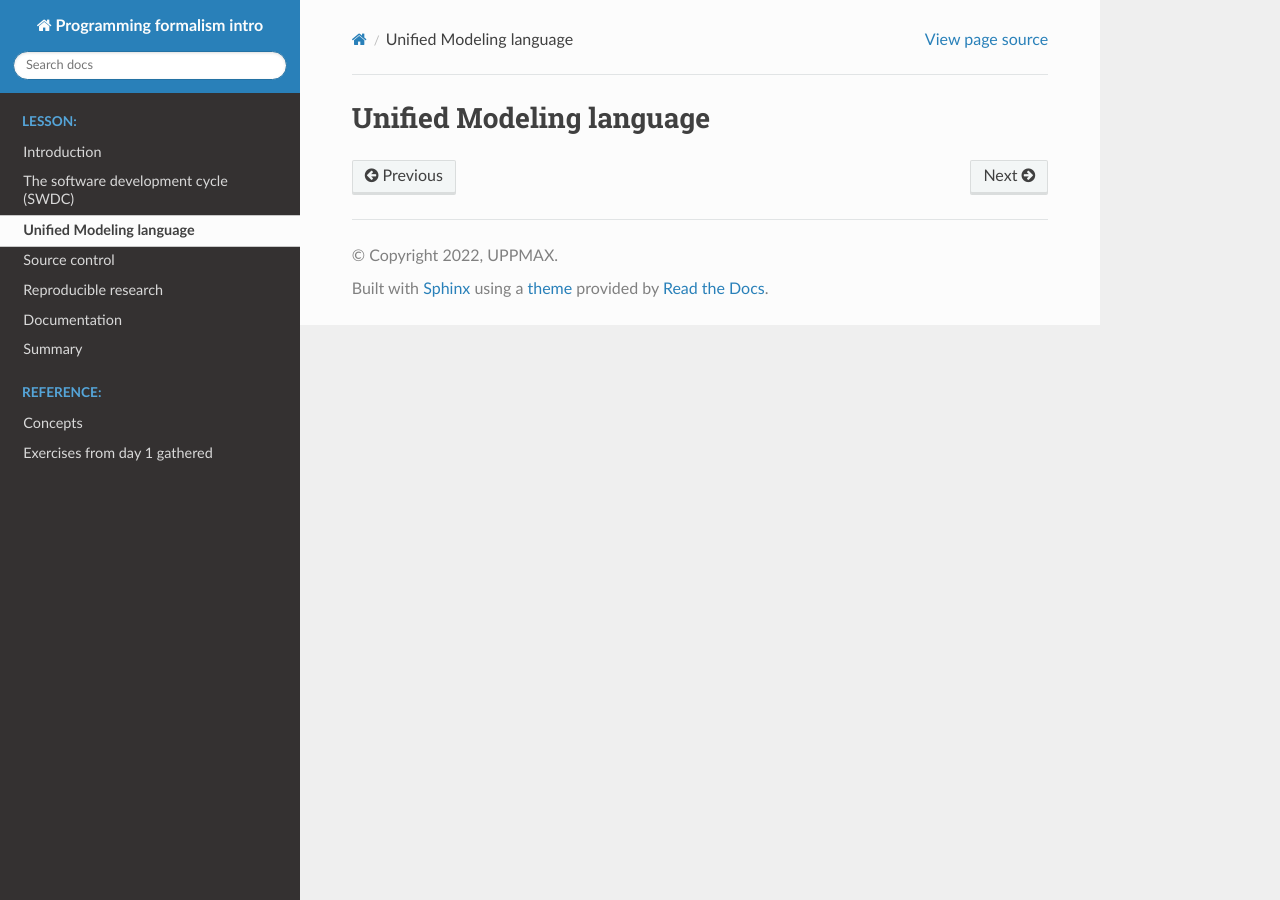
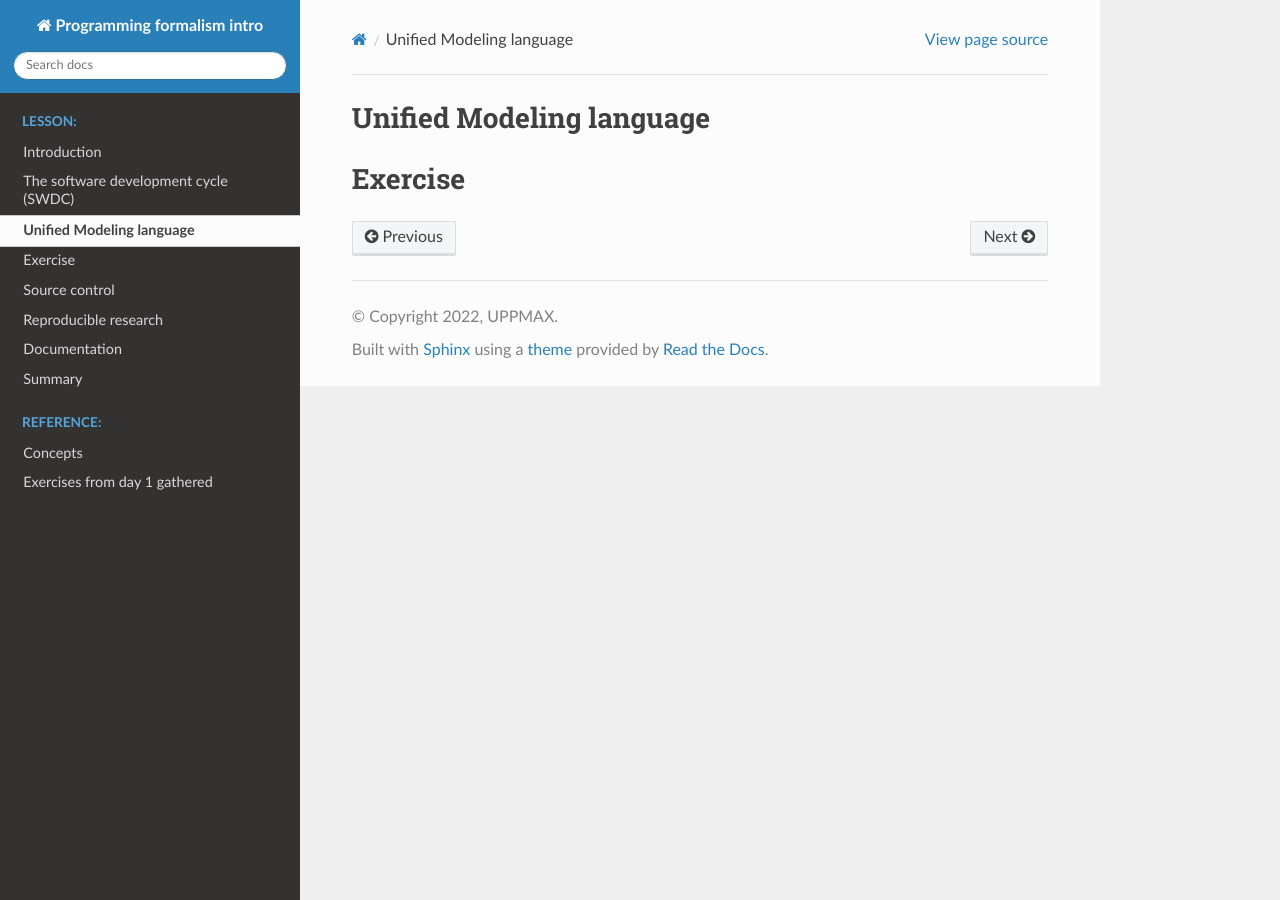
Before and after one commit to UPPMAX/programming_formalisms_intro, a Sphinx documentation site: the page built from doc/flowcharts.md, in a window 1280 px wide. Built offline with Sphinx 7.4.7 and the Read the Docs theme 2.0.0, drawn with Linux system fonts in a browser that asks for light colours.

Commit message:
Update flowcharts.md

```diff
--- a/doc/flowcharts.md
+++ b/doc/flowcharts.md
@@ -1 +1,6 @@
 ## Unified Modeling language
+
+
+
+
+## Exercise
```
